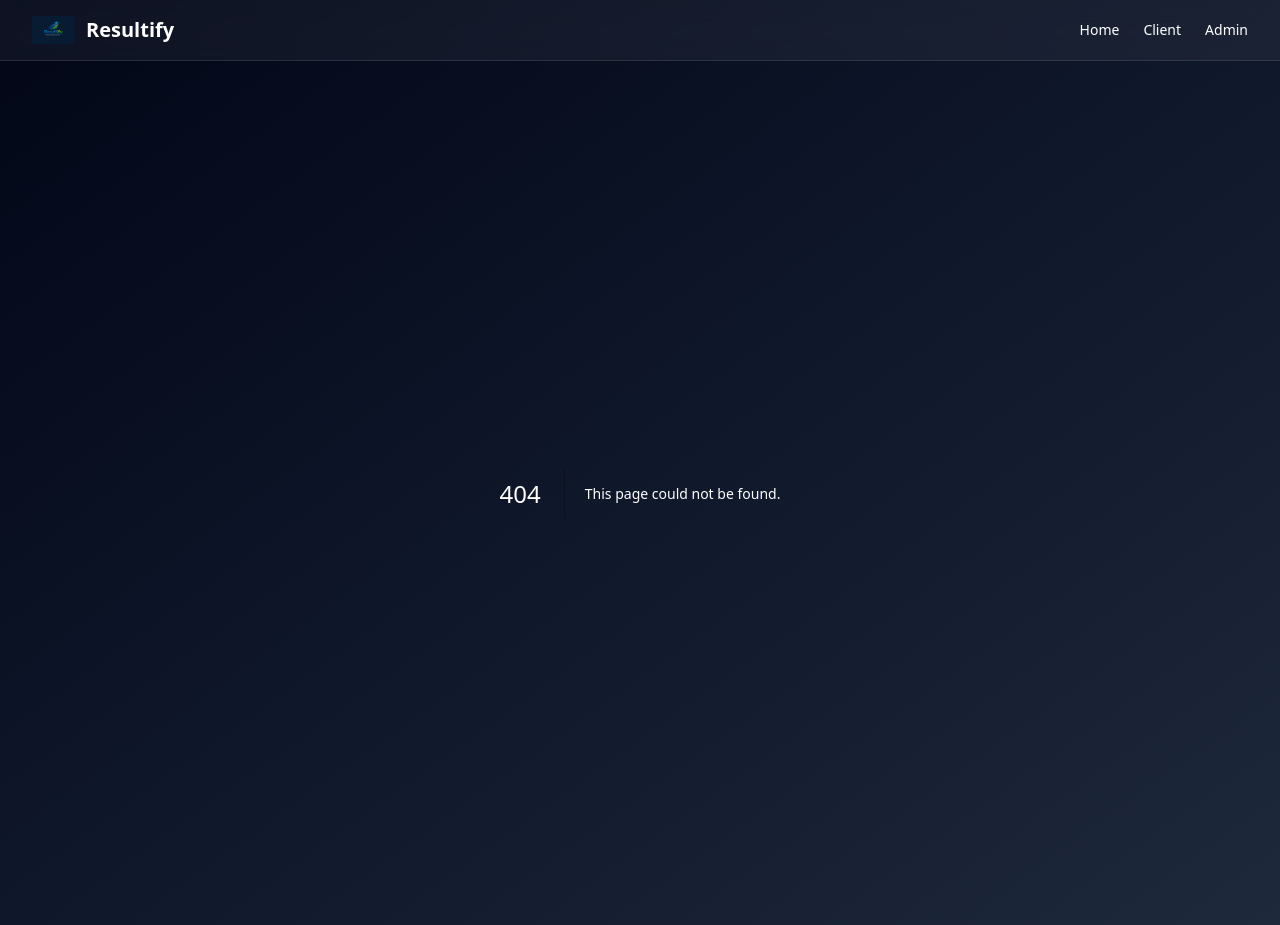
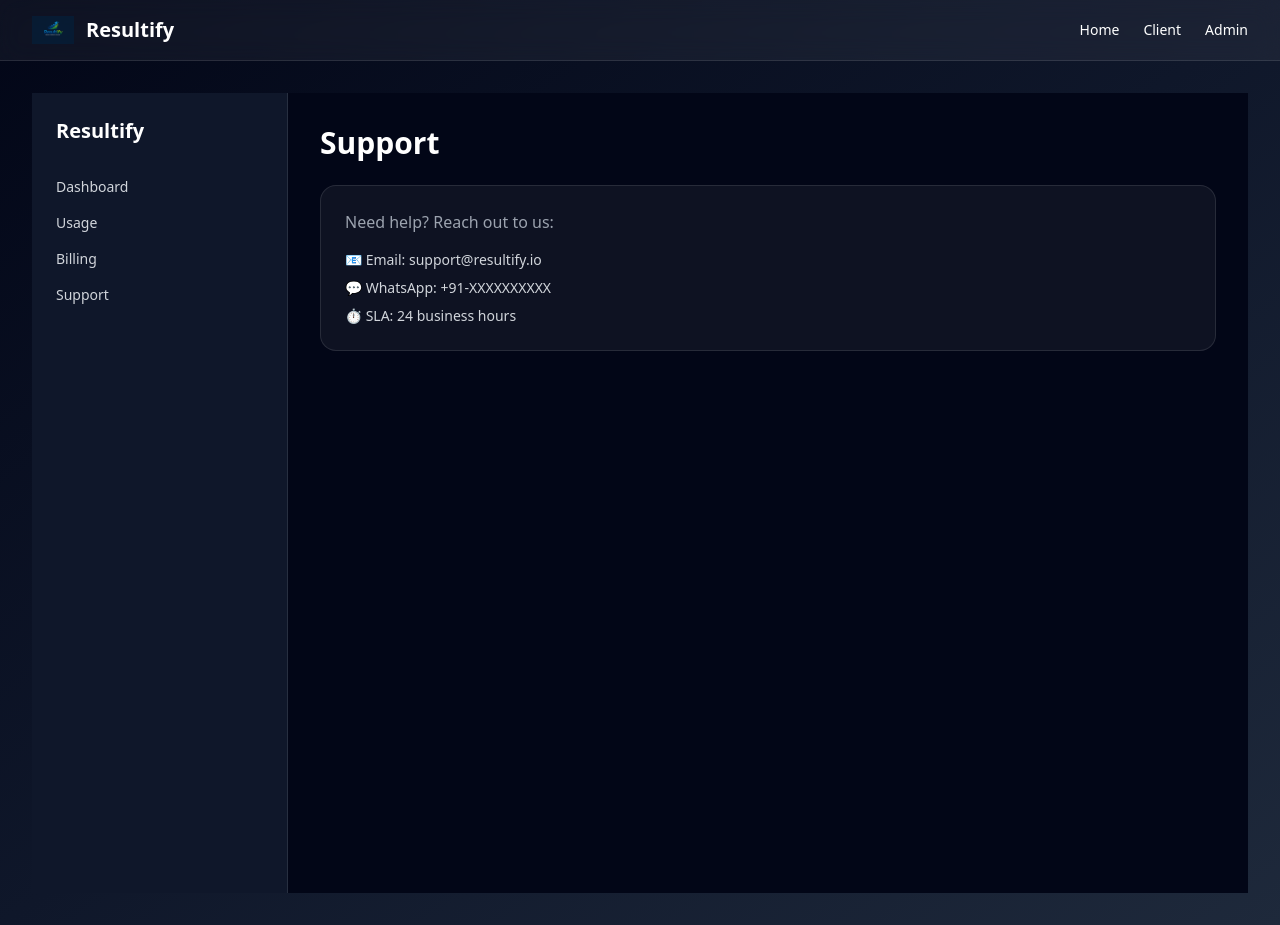
Before and after one commit to chetanshrm83/resultifytechnologies, a Next.js app: page /client/support in a window 1280 px wide. Before the commit this address had no page. Built offline with nearby package versions, Linux system fonts and the light colour scheme.

Commit message:
Create page.tsx

```diff
--- /dev/null
+++ b/app/client/support/page.tsx
@@ -0,0 +1,21 @@
+"use client";
+
+export default function SupportPage() {
+  return (
+    <div className="max-w-6xl mx-auto">
+      <h1 className="text-3xl font-semibold mb-6">Support</h1>
+
+      <div className="rounded-2xl p-6 bg-white/5 border border-white/10 space-y-4">
+        <p className="text-gray-400">
+          Need help? Reach out to us:
+        </p>
+
+        <ul className="text-sm text-gray-300 space-y-2">
+          <li>📧 Email: support@resultify.io</li>
+          <li>💬 WhatsApp: +91-XXXXXXXXXX</li>
+          <li>⏱ SLA: 24 business hours</li>
+        </ul>
+      </div>
+    </div>
+  );
+}
```
